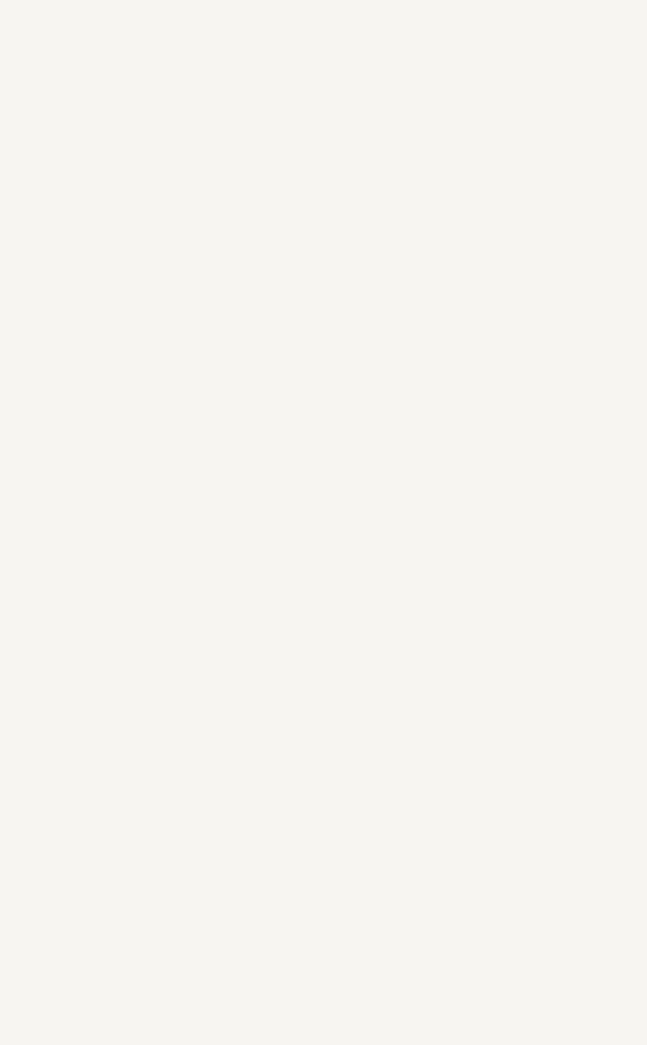
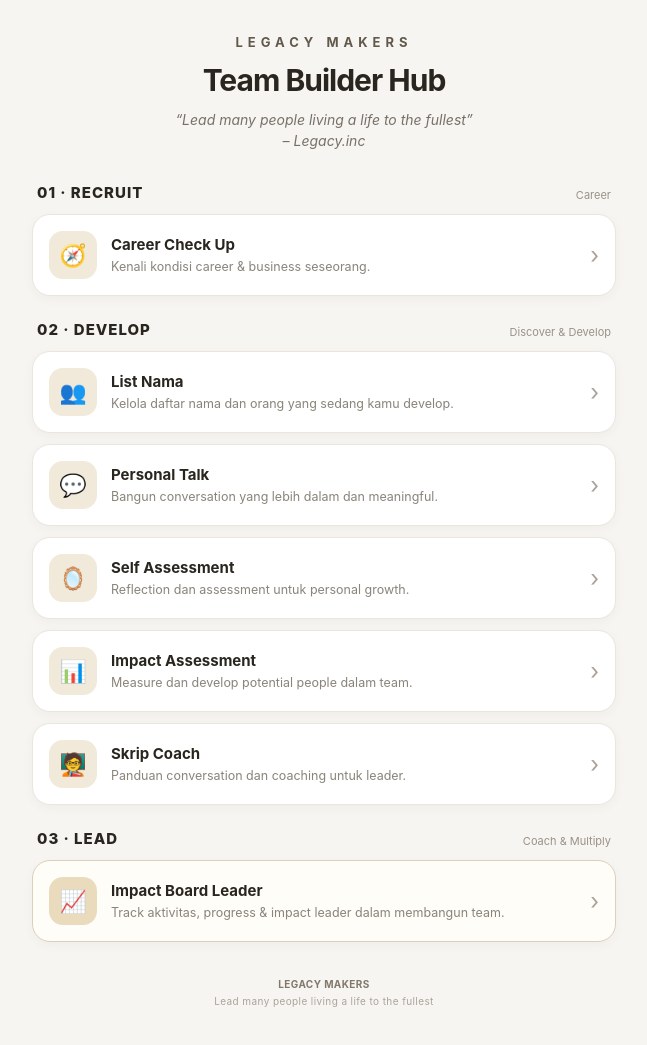
Before and after one commit to rikkoadrie/Team-Builder-Apps, a plain HTML site: page index.html in a window 1280 px wide. Shown: the whole page, without its empty margins (316-963 px from the left). Before the commit the page ends 800 px from the top, so only its background shows below. Drawn offline with Linux system fonts and the light colour scheme.

Commit message:
Update index.html

```diff
--- a/index.html
+++ b/index.html
@@ -239,4 +239,384 @@
     padding-right:14px;
   }
 
-  .hero
+  .hero{
+    padding-top:28px;
+  }
+
+  .hero h1{
+    font-size:27px;
+  }
+
+  .brand{
+    font-size:12px;
+    letter-spacing:4px;
+  }
+
+  .tagline{
+    font-size:13px;
+  }
+
+  .card{
+    padding:14px;
+  }
+
+  .icon{
+    width:46px;
+    height:46px;
+  }
+
+}
+
+</style>
+</head>
+
+
+<body>
+
+<div class="container">
+
+
+<!-- =========================
+     HEADER
+========================= -->
+
+<header class="hero">
+
+  <div class="brand">
+    LEGACY MAKERS
+  </div>
+
+  <h1>
+    Team Builder Hub
+  </h1>
+
+  <div class="tagline">
+    “Lead many people living a life to the fullest”
+    <br>
+    – Legacy.inc
+  </div>
+
+</header>
+
+
+<!-- =========================
+     01 RECRUIT
+========================= -->
+
+<section class="section">
+
+  <div class="section-header">
+
+    <div class="section-title">
+      01 · Recruit
+    </div>
+
+    <div class="section-subtitle">
+      Career
+    </div>
+
+  </div>
+
+
+  <div class="apps">
+
+    <a
+      class="card"
+      href="https://career-business-checkup.vercel.app/"
+      target="_blank"
+      rel="noopener"
+    >
+
+      <div class="icon">
+        🧭
+      </div>
+
+      <div class="card-content">
+
+        <div class="card-title">
+          Career Check Up
+        </div>
+
+        <div class="card-desc">
+          Kenali kondisi career & business seseorang.
+        </div>
+
+      </div>
+
+      <div class="arrow">
+        ›
+      </div>
+
+    </a>
+
+  </div>
+
+</section>
+
+
+<!-- =========================
+     02 DEVELOP
+========================= -->
+
+<section class="section">
+
+  <div class="section-header">
+
+    <div class="section-title">
+      02 · Develop
+    </div>
+
+    <div class="section-subtitle">
+      Discover & Develop
+    </div>
+
+  </div>
+
+
+  <div class="apps">
+
+
+    <!-- LIST NAMA -->
+
+    <a
+      class="card"
+      href="https://list-nama-rkql0cwqf-rikkoadrieprudential-7586s-projects.vercel.app/"
+      target="_blank"
+      rel="noopener"
+    >
+
+      <div class="icon">
+        👥
+      </div>
+
+      <div class="card-content">
+
+        <div class="card-title">
+          List Nama
+        </div>
+
+        <div class="card-desc">
+          Kelola daftar nama dan orang yang sedang kamu develop.
+        </div>
+
+      </div>
+
+      <div class="arrow">
+        ›
+      </div>
+
+    </a>
+
+
+    <!-- PERSONAL TALK -->
+
+    <a
+      class="card"
+      href="https://personal-talk-p249nrzw8-rikkoadrieprudential-7586s-projects.vercel.app/"
+      target="_blank"
+      rel="noopener"
+    >
+
+      <div class="icon">
+        💬
+      </div>
+
+      <div class="card-content">
+
+        <div class="card-title">
+          Personal Talk
+        </div>
+
+        <div class="card-desc">
+          Bangun conversation yang lebih dalam dan meaningful.
+        </div>
+
+      </div>
+
+      <div class="arrow">
+        ›
+      </div>
+
+    </a>
+
+
+    <!-- SELF ASSESSMENT -->
+
+    <a
+      class="card"
+      href="https://bright-starlight-6b274d.netlify.app/"
+      target="_blank"
+      rel="noopener"
+    >
+
+      <div class="icon">
+        🪞
+      </div>
+
+      <div class="card-content">
+
+        <div class="card-title">
+          Self Assessment
+        </div>
+
+        <div class="card-desc">
+          Reflection dan assessment untuk personal growth.
+        </div>
+
+      </div>
+
+      <div class="arrow">
+        ›
+      </div>
+
+    </a>
+
+
+    <!-- IMPACT ASSESSMENT -->
+
+    <a
+      class="card"
+      href="https://impact-assessment-1.vercel.app/"
+      target="_blank"
+      rel="noopener"
+    >
+
+      <div class="icon">
+        📊
+      </div>
+
+      <div class="card-content">
+
+        <div class="card-title">
+          Impact Assessment
+        </div>
+
+        <div class="card-desc">
+          Measure dan develop potential people dalam team.
+        </div>
+
+      </div>
+
+      <div class="arrow">
+        ›
+      </div>
+
+    </a>
+
+
+    <!-- SKRIP COACH — LINK TERBARU -->
+
+    <a
+      class="card"
+      href="https://skrip-coach.vercel.app/"
+      target="_blank"
+      rel="noopener"
+    >
+
+      <div class="icon">
+        🧑‍🏫
+      </div>
+
+      <div class="card-content">
+
+        <div class="card-title">
+          Skrip Coach
+        </div>
+
+        <div class="card-desc">
+          Panduan conversation dan coaching untuk leader.
+        </div>
+
+      </div>
+
+      <div class="arrow">
+        ›
+      </div>
+
+    </a>
+
+
+  </div>
+
+</section>
+
+
+<!-- =========================
+     03 LEAD
+========================= -->
+
+<section class="section">
+
+  <div class="section-header">
+
+    <div class="section-title">
+      03 · Lead
+    </div>
+
+    <div class="section-subtitle">
+      Coach & Multiply
+    </div>
+
+  </div>
+
+
+  <div class="apps">
+
+
+    <!-- IMPACT BOARD LEADER -->
+
+    <a
+      class="card leader-card"
+      href="https://leadersimpactboard.vercel.app/"
+      target="_blank"
+      rel="noopener"
+    >
+
+      <div class="icon">
+        📈
+      </div>
+
+      <div class="card-content">
+
+        <div class="card-title">
+          Impact Board Leader
+        </div>
+
+        <div class="card-desc">
+          Track aktivitas, progress & impact leader
+          dalam membangun team.
+        </div>
+
+      </div>
+
+      <div class="arrow">
+        ›
+      </div>
+
+    </a>
+
+
+  </div>
+
+</section>
+
+
+<!-- =========================
+     FOOTER
+========================= -->
+
+<div class="footer">
+
+  <strong>LEGACY MAKERS</strong>
+
+  <br>
+
+  Lead many people living a life to the fullest
+
+</div>
+
+
+</div>
+
+</body>
+</html>
```
